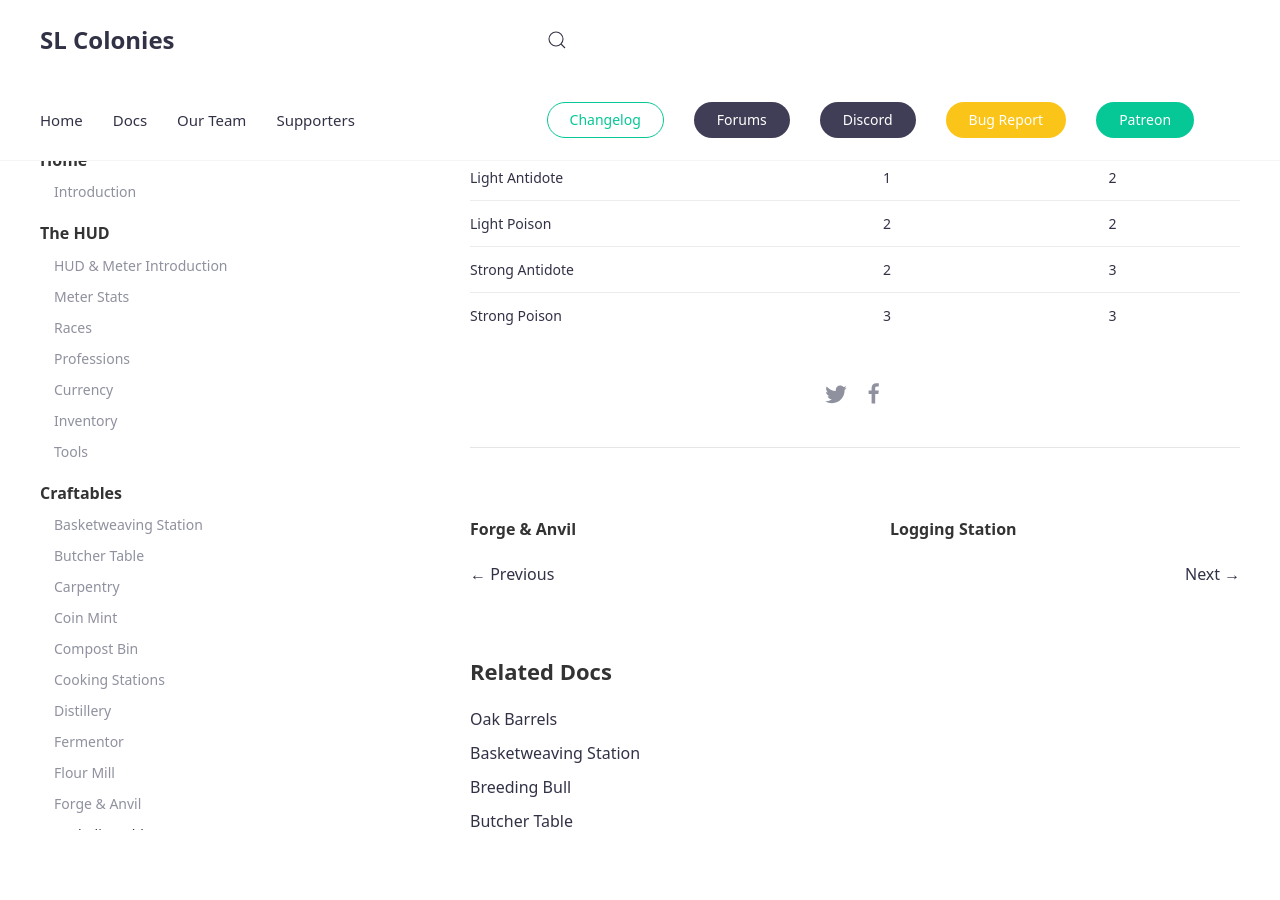
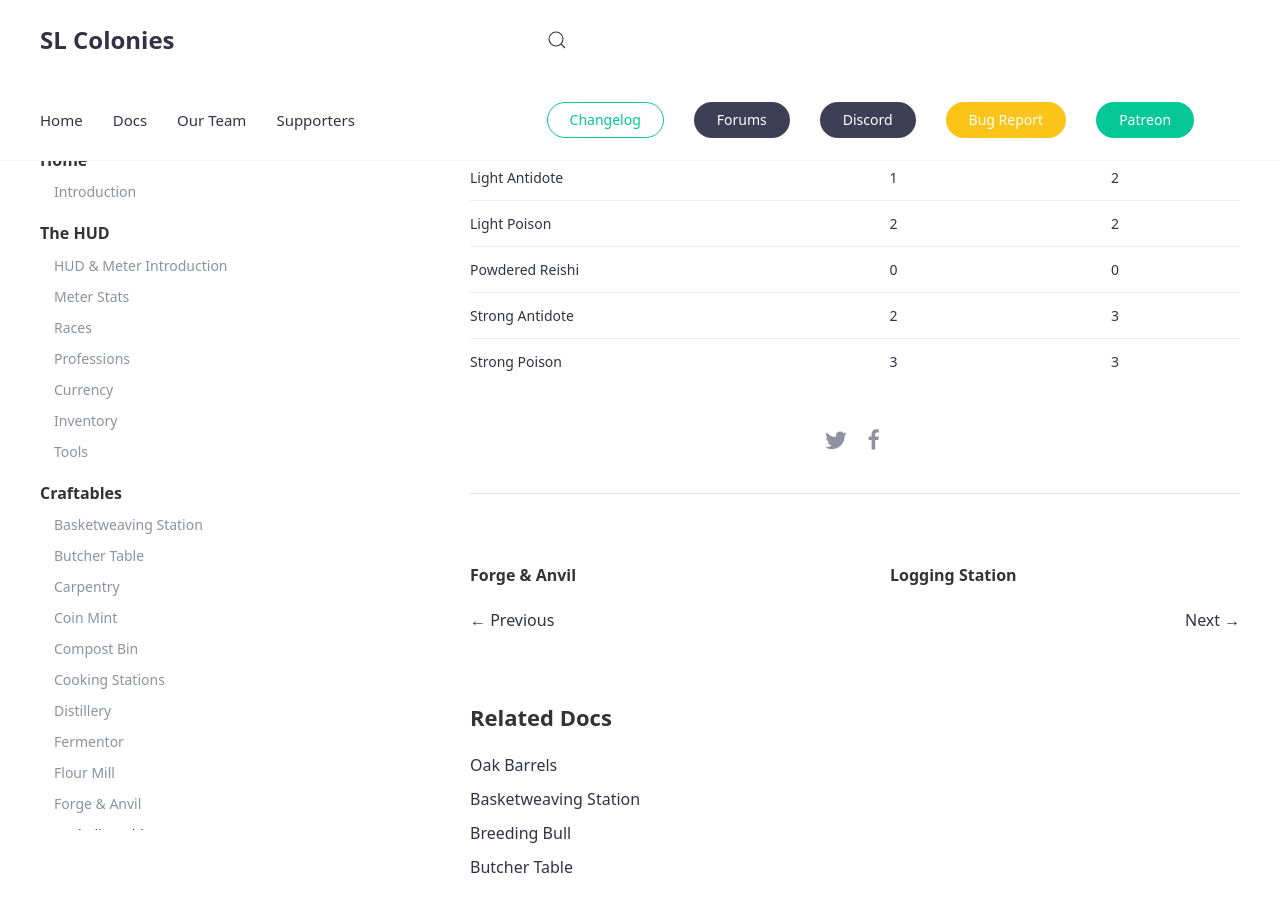
Before and after one commit to SLColonies/Public, a Jekyll site: the page built from _docs/herbalist.md, in a window 1280 px wide and 900 px high, scrolled down 1320 px. Built offline with Jekyll 4.4.1, drawn with Linux system fonts in a browser that asks for light colours; comment, search, counter and statistics services are not loaded.

Commit message:
Update herbalist.md

```diff
--- a/_docs/herbalist.md
+++ b/_docs/herbalist.md
@@ -29,5 +29,6 @@ Herbalists are the only profession which will also gain CXP while crafting using
 | Health 100      |   3   |     3       |
 | Light Antidote  |   1   |     2       |
 | Light Poison    |   2   |     2       |
+| Powdered Reishi |   0   |     0       |
 | Strong Antidote |   2   |     3       |
 | Strong Poison   |   3   |     3       |
```
